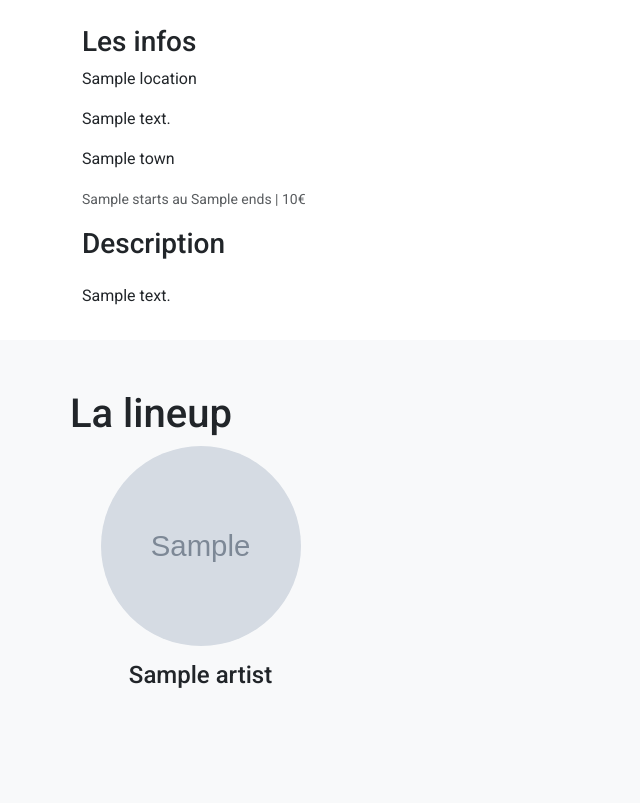
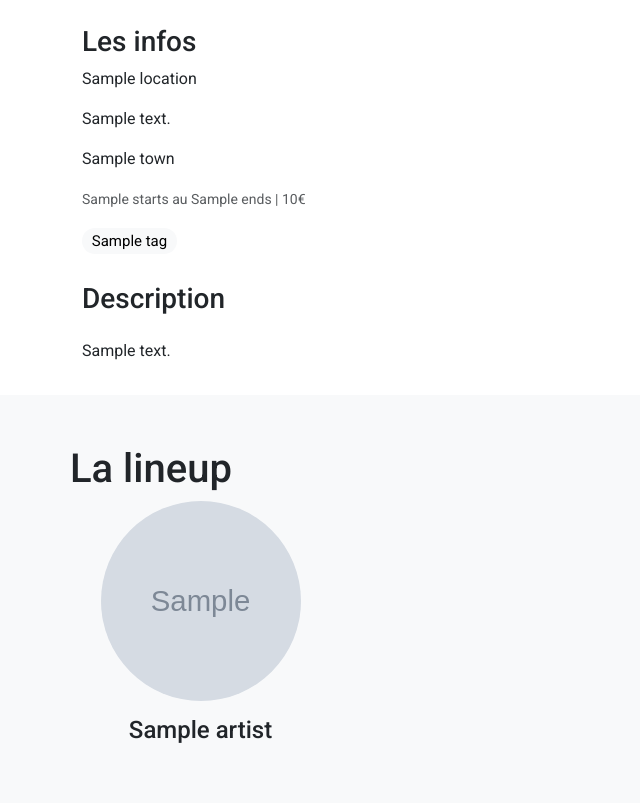
Before and after one commit to serkansahin/nightlife, a Django app: template src/events/templates/events/event_detail.html in a window 1280 px wide. Shown: the part 909-1712 px from the top of the page, without its empty margins (0-640 px from the left). Before the commit the page ends 1597 px from the top, so only its background shows below. Run offline with Django 3.2, Linux system fonts and the light colour scheme; the template is opened without the code that fills it: most values are stand-ins (such as "Sample title", 1, 10 or a date in 2020); grey boxes marked "Sample" are stand-in pictures; some libraries are stand-ins or nearby versions.

Commit message:
Add tags to events

```diff
--- a/src/accounts/templates/registration/user_events_interested.html
+++ b/src/accounts/templates/registration/user_events_interested.html
@@ -66,6 +66,11 @@
                         GRATUIT
                       {% endif %}
                     </small>
+                    {% if event.tags %}
+                      {% for tag in event.tags.all %}
+                        <span class="badge rounded-pill">{{ tag.name }}</span>
+                      {% endfor %}
+                    {% endif %}
                   </p>
                 </div>
               </div>
--- a/src/events/admin.py
+++ b/src/events/admin.py
@@ -1,10 +1,14 @@
 from django.contrib import admin
 
 # Register your models here.
-from events.models import Event
+from events.models import Tag, Event
+
+class TagAdmin(admin.ModelAdmin):
+    list_display = ("name",)
 
 class EventAdmin(admin.ModelAdmin):
     list_display = ("title", "published", "created_on", "last_updated")
     list_editable = ("published",)
 
+admin.site.register(Tag, TagAdmin)
 admin.site.register(Event, EventAdmin)
--- a/src/events/templates/events/event_detail.html
+++ b/src/events/templates/events/event_detail.html
@@ -84,6 +84,15 @@
           {% endif %}
         </small>
       </p>
+      {% if event.tags.all %}
+      <div class="margin-bottom">
+        <h5>
+          {% for tag in event.tags.all %}
+            <span class="badge rounded-pill">{{ tag.name }}</span>
+          {% endfor %}
+        </h5>
+      </div>
+      {% endif %}
       <h3>Description</h3>
       <p>{{ event.content|safe|linebreaks }}</p>
     </div>
--- a/src/events/templates/events/event_list.html
+++ b/src/events/templates/events/event_list.html
@@ -59,6 +59,11 @@
                     {% endif %}
                   </small>
                 </p>
+                {% if event.tags %}
+                  {% for tag in event.tags.all %}
+                    <span class="badge rounded-pill">{{ tag.name }}</span>
+                  {% endfor %}
+                {% endif %}
             </div>
           </div>
         </div>
--- a/src/events/views.py
+++ b/src/events/views.py
@@ -48,7 +48,7 @@ class EventsList(ListView):
 class EventCreate(CreateView):
     model = Event
     template_name = "events/event_create.html"
-    fields = ['title', 'starts', 'ends', 'location', 'address','content','thumbnail','price','published']
+    fields = ['title', 'starts', 'ends', 'location', 'address', 'content', 'thumbnail', 'price', 'tags', 'published']
 
     def form_valid(self, form):
         if self.request.user.is_authenticated:
@@ -63,7 +63,7 @@ class EventCreate(CreateView):
 class EventUpdate(UpdateView):
     model = Event
     template_name = "events/event_update.html"
-    fields = ['title', 'starts', 'ends', 'location', 'address','content','thumbnail','price','published']
+    fields = ['title', 'starts', 'ends', 'location', 'address', 'content', 'thumbnail', 'price', 'tags', 'published']
 
 class EventDetail(DetailView):
     model = Event
--- a/src/nightlife/static/css/style.css
+++ b/src/nightlife/static/css/style.css
@@ -57,6 +57,12 @@ a:active {
     object-fit: cover;
 }
 
+.badge {
+    background-color: #f8f9fa !important;
+    color: black !important;
+    font-weight: normal;
+}
+
 .headline a > h5, .headline p {
     display: inline-block;
 }
--- a/src/nightlife/static/js/forms.js
+++ b/src/nightlife/static/js/forms.js
@@ -14,6 +14,11 @@ document.addEventListener('DOMContentLoaded', function() {
         input.classList.add("form-check-input");
     })
 
+    var selects = document.querySelectorAll('select');
+    selects.forEach(function (input) {
+        input.classList.add("form-select");
+    })
+
     document.getElementById('id_starts').type = 'datetime-local';
     document.getElementById('id_ends').type = 'datetime-local';
 
```
Also changed, not shown: src/artists/templates/artists/artist_detail.html (+5 -2 lines), src/events/models.py (+11 -0 lines).
